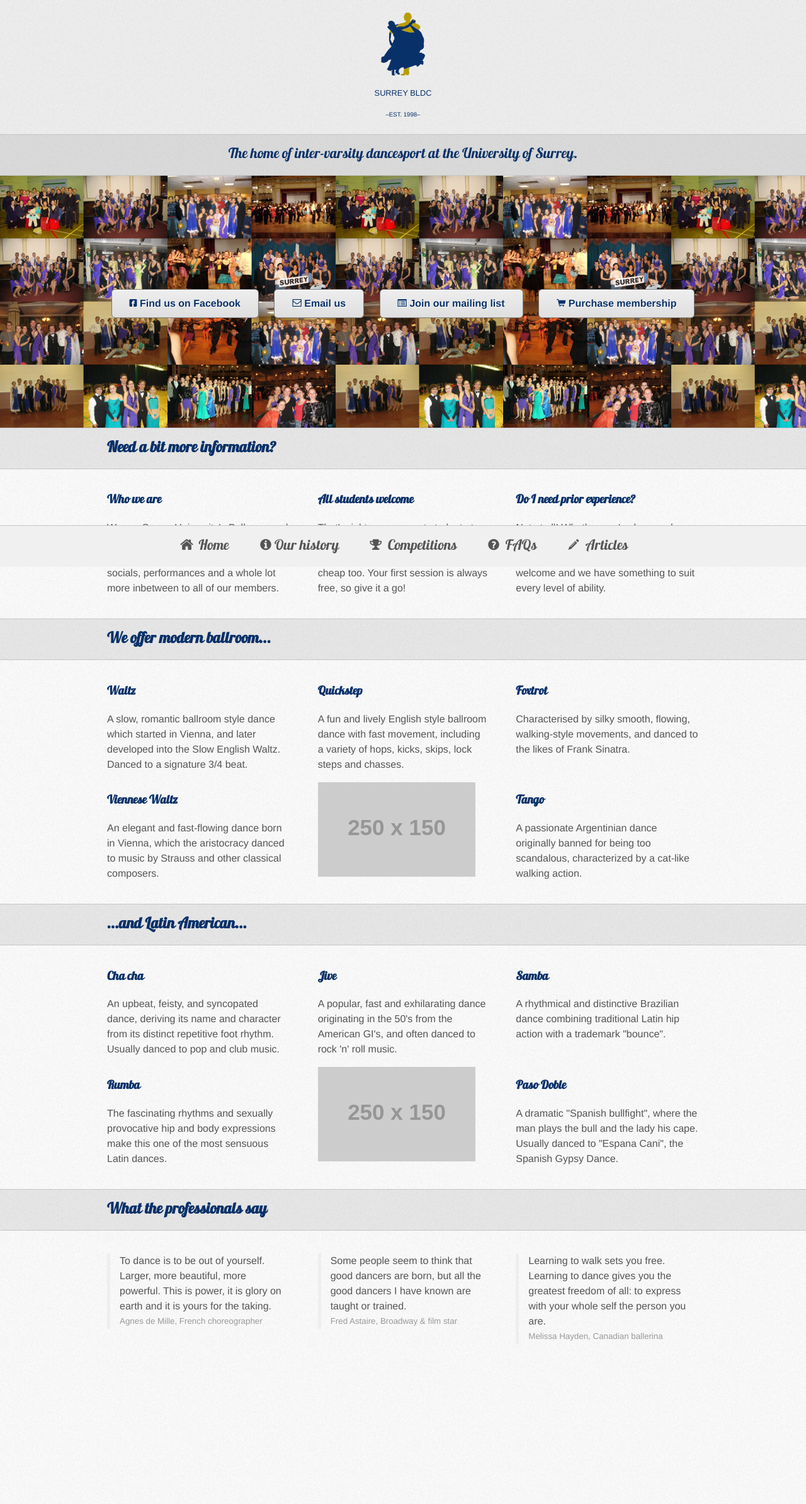
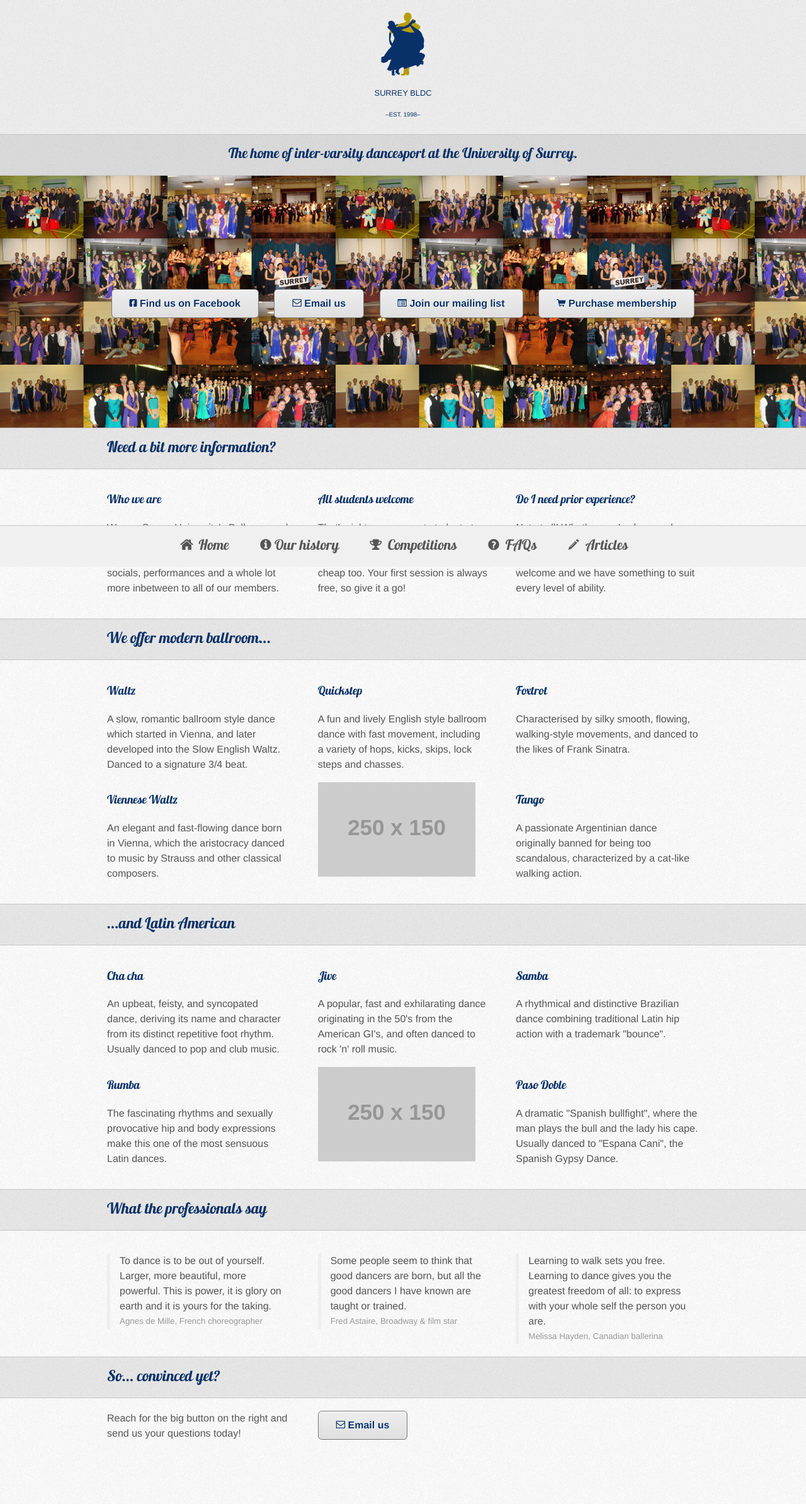
Before and after one commit to surreybldc/surreybldc.github.com, a Jekyll site: the page built from index.html, in a window 1280 px wide. Shown: the whole page at 63% size. Built offline with Jekyll 4.4.1, drawn with Linux system fonts in a browser that asks for light colours; before the commit the page ends 2234 px from its top, so only the background shows below that.

Commit message:
Add call to action at bottom of home page

```diff
--- a/css/styles.css
+++ b/css/styles.css
@@ -10,7 +10,7 @@
   border-radius:6px;
   border:1px solid #777;
   display:inline-block;
-  color: #777777;
+  color: #093169;
   font-weight:bold;
   padding:10px 28px;
   text-decoration:none;
@@ -33,6 +33,7 @@ body {
 h1, h2, h3 {
   font-family: "Lobster13Regular";
   color: #093169;
+  font-weight: normal;
 }
 header.site {
   background-color: rgba(0, 0, 0, 0.05);
@@ -51,14 +52,12 @@ header small {
 }
 header h1 {
   font-size: 0.8em;
-  font-weight: normal;
 }
 header small {
   font-size: 0.6em;
 }
 header h2.strapline {
   font-size: 1.4em;
-  font-weight: normal;
   margin-bottom: 0;
   padding: 20px;
 }
@@ -74,9 +73,12 @@ header img {
 }
 .container,
 .spiel section header h2 {
-  width: 940px;
+  max-width: 940px;
   padding: 20px;
   margin: 0 auto;
+}
+.container-fixed {
+  width: 940px;
 }
 .hero-unit {
   background: url("/img/montage-web.jpg");
@@ -85,7 +87,6 @@ header img {
 }
 .hero-unit h2 {
   font-family: Helvetica Neue;
-  /* font-weight: normal; */
 }
 .hero-unit * {
 text-align: center;
@@ -96,7 +97,6 @@ text-align: center;
 }
 .hero-unit .btn {
   margin: 0 10px;
-  color: #093169;
 }
 nav {
   background-color: #f0f0f0;
@@ -123,12 +123,12 @@ nav li a {
   font-family: "Lobster13Regular";
   color: #555;
 }
-/* Utility */
+/* Grid system */
 .row {
   clear: both;
 }
-.span4,
-.span2 {
+/* Common to all column span classes */
+.span4 {
   display: inline-block;
   vertical-align: top;
   padding: 0 20px;
@@ -138,15 +138,10 @@ nav li a {
 .span4 {
   width: 33%;
 }
-.span2 {
-  width: 16.5%;
-}
-.span4:first-of-type,
-.span5:first-of-type {
+.span4:first-of-type {
   padding-left: 0;
 }
-.span4:last-of-type,
-.span5:first-of-type {
+.span4:last-of-type {
   padding-right: 0;
 }
 /* Bootstrap blockquotes */
--- a/index.html
+++ b/index.html
@@ -14,7 +14,7 @@ layout: default
     <header>
       <h2>Need a bit more information?</h2>
     </header>
-    <div class="container row">
+    <div class="container row container-fixed">
       <div class="span4">
         <h3>Who we are</h3>
         <p>We are Surrey University's Ballroom and Latin American dance club. Since 1998 we've offered competitions, classes, socials, performances and a whole lot more inbetween to all of our members.</p>
@@ -33,7 +33,7 @@ layout: default
     <header>
       <h2>We offer modern ballroom...</h2>
     </header>
-    <div class="container">
+    <div class="container container-fixed">
       <div class="row">
         <div class="span4">
           <h3>Waltz</h3>
@@ -65,9 +65,9 @@ layout: default
   </section>
    <section>
     <header>
-      <h2>...and Latin American...</h2>
+      <h2>...and Latin American</h2>
     </header>
-    <div class="container">
+    <div class="container container-fixed">
       <div class="row">
         <div class="span4">
           <h3>Cha cha</h3>
@@ -97,11 +97,11 @@ layout: default
       </div>
     </div>
   </section>
-  <section class="row">
+  <section>
     <header>
       <h2>What the professionals say</h2>
     </header>
-    <div class="container">
+    <div class="container container-fixed row">
       <div class="span4">
         <blockquote>
           <p>To dance is to be out of yourself. Larger, more beautiful, more powerful. This is power, it is glory on earth and it is yours for the taking.</p>
@@ -122,4 +122,16 @@ layout: default
       </div>
     </div>
   </section>
+  <section>
+    <header>
+      <h2>So... convinced yet?</h2>
+    </header>
+    <div class="container container-fixed row">
+      <div class="span4">
+        Reach for the big button on the right and send us your questions today!
+      </div>
+      <div class="span4">
+        <a class="btn" href="mailto:ussu.ballroom@surrey.ac.uk"><i class="icon-envelope"></i> Email us</a>
+      </div>
+    </div>
 </div>
```
Also changed, not shown: 2 other files.
